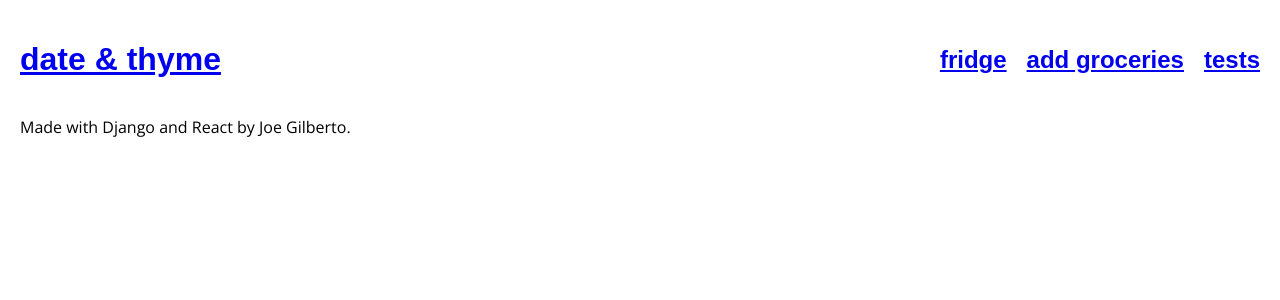
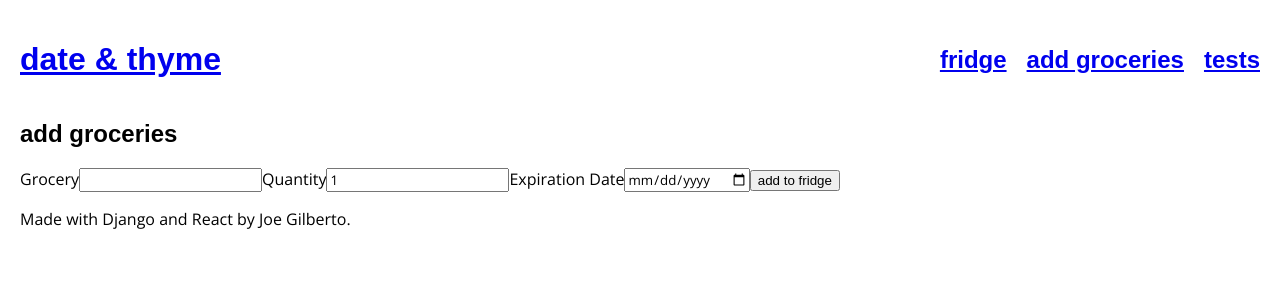
Before and after one commit to joekgilberto/date-and-thyme, a React (Create React App) app in the folder frontend/: page /fridge/new in a window 1280 px wide. Shown: the top 300 px of the page. Built offline with nearby package versions, Linux system fonts and the light colour scheme; no server answers; a web font is replaced by a local one.

Commit message:
adds new food and grocery pages

```diff
--- a/frontend/src/components/Main/Main.jsx
+++ b/frontend/src/components/Main/Main.jsx
@@ -3,7 +3,9 @@ import './Main.css';
 import { Routes, Route } from 'react-router-dom'
 
 import Home from '../../pages/Home/Home';
+import NewFood from '../../pages/NewFood/NewFood';
 import TestApp from '../../pages/tests/TestApp';
+import Error from '../../pages/Error/Error';
 
 export default function Main() {
 
@@ -11,7 +13,9 @@ export default function Main() {
         <main>
             <Routes>
                 <Route path="/" element={<Home />} />
+                <Route path="/fridge/new" element={<NewFood />} />
                 <Route path="/test" element={<TestApp />} />
+                <Route path={"/*"} element={<Error />} />
             </Routes>
         </main>
     );
--- /dev/null
+++ b/frontend/src/pages/Error/Error.jsx
@@ -0,0 +1,10 @@
+import './Error.css';
+
+export default function Error() {
+
+  return (
+    <div className='Error'>
+        <h2>404 Page Not Found</h2>
+    </div>
+  );
+}
--- /dev/null
+++ b/frontend/src/pages/NewFood/NewFood.jsx
@@ -0,0 +1,50 @@
+import './NewFood.css';
+
+import { useState } from 'react';
+import { useNavigate } from 'react-router-dom';
+import * as tools from '../../utilities/food-services'
+
+const initState = {
+  name: "",
+  expiration_date: "",
+  quantity: 1
+}
+
+export default function NewFood() {
+
+  const navigate = useNavigate()
+
+  const [formData, setFormData] = useState(initState);
+
+  function handleChange(e) {
+    const updatedData = { ...formData, [e.target.name]: e.target.value }
+    setFormData(updatedData)
+  }
+
+  async function handleSubmit(e) {
+    e.preventDefault()
+
+    tools.createFoodItem(formData)
+    setFormData(initState)
+
+    navigate('/fridge')
+  };
+
+  return (
+    <div className='NewFood'>
+      <h2>Add Groceries</h2>
+      <form className="new" onSubmit={handleSubmit}>
+        <label>Grocery
+          <input type="text" name="name" onChange={handleChange} value={formData.name} required />
+        </label>
+        <label>Quantity
+          <input type="number" name="quantity" onChange={handleChange} min="1" step="1" value={formData.quantity} required />
+        </label>
+        <label>Expiration Date
+          <input type="date" name="expiration_date" onChange={handleChange} value={formData.expiration_date} required />
+        </label>
+        <button type="submit">Add to Fridge</button>
+      </form>
+    </div>
+  );
+}
```
Also changed, not shown: frontend/src/pages/Error/Error.css (added), frontend/src/pages/NewFood/NewFood.css (added).
